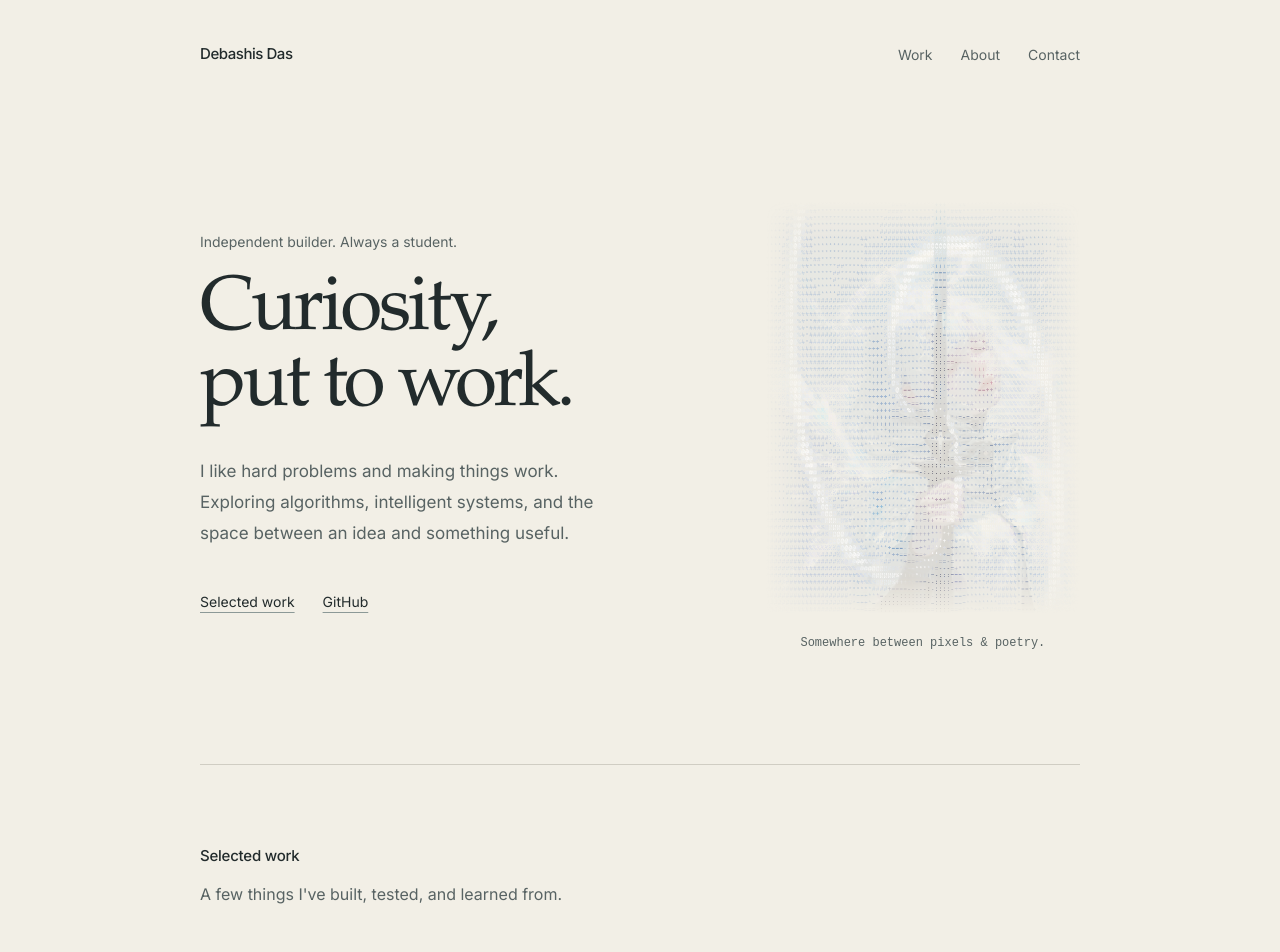
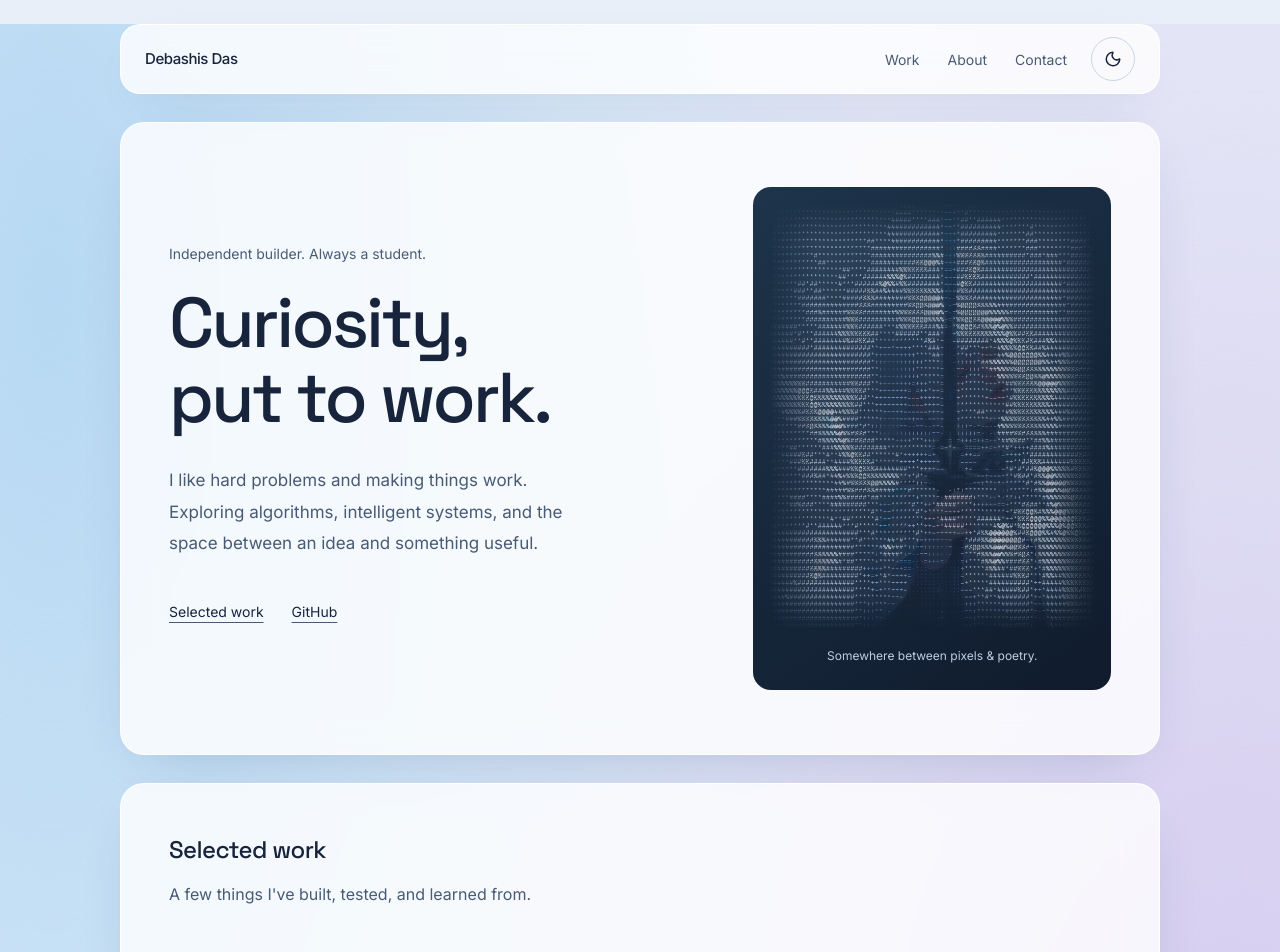
Before and after one commit to ValenBloodhunter/curious-compiled, a React (Vite) app: page / in a window 1280 px wide. Shown: the top 952 px of the page. Built offline with nearby package versions, Linux system fonts and the light colour scheme.

Commit message:
Add glass theme with dark mode and static ASCII portrait

```diff
--- a/index.html
+++ b/index.html
@@ -4,6 +4,15 @@
     <meta charset="UTF-8" />
     <meta name="viewport" content="width=device-width, initial-scale=1.0" />
     <meta name="theme-color" content="#141416" />
+    <script>
+      let theme;
+      try { theme = localStorage.getItem("theme"); } catch {}
+      if (theme !== "light" && theme !== "dark") {
+        theme = matchMedia("(prefers-color-scheme: dark)").matches ? "dark" : "light";
+      }
+      document.documentElement.dataset.theme = theme;
+      document.querySelector('meta[name="theme-color"]').content = theme === "dark" ? "#0c1220" : "#e9eff8";
+    </script>
     <meta name="description" content="An independent builder exploring algorithms, intelligent systems and the joy of making things work." />
     <link rel="icon" type="image/svg+xml" href="/favicon.svg" />
     <link rel="preconnect" href="https://fonts.googleapis.com" />
--- a/src/components/AsciiPortrait.tsx
+++ b/src/components/AsciiPortrait.tsx
@@ -1,5 +1,4 @@
 import { useEffect, useRef } from "react";
-import { useReducedMotion } from "motion/react";
 import warrior from "../assets/ice-warrior.jpg";
 
 const columns = 80;
@@ -8,15 +7,12 @@ const glyphs = " .:-=+*#%@";
 
 export default function AsciiPortrait() {
   const canvas = useRef<HTMLCanvasElement>(null);
-  const time = useRef(0);
-  const reducedMotion = useReducedMotion();
 
   useEffect(() => {
     const element = canvas.current;
     const context = element?.getContext("2d");
     if (!element || !context) return;
     const image = new Image();
-    let interval: number | undefined;
     let disposed = false;
 
     image.onload = () => {
@@ -29,7 +25,6 @@ export default function AsciiPortrait() {
       sampling.drawImage(image, 0, 0, columns, rows);
       const pixels = sampling.getImageData(0, 0, columns, rows).data;
 
-      const draw = () => {
       context.clearRect(0, 0, element.width, element.height);
       context.font = "12px monospace";
       context.textBaseline = "top";
@@ -38,32 +33,17 @@ export default function AsciiPortrait() {
           const offset = (y * columns + x) * 4;
           const r = pixels[offset], g = pixels[offset + 1], b = pixels[offset + 2];
           const luminance = (r * 0.2126 + g * 0.7152 + b * 0.0722) / 255;
-            const radius = Math.hypot(x - columns / 2, (y - rows / 2) * 0.8);
-            const angle = Math.atan2(y - rows / 2, x - columns / 2);
-            const frost = Math.max(0, Math.cos(radius * 0.22 - angle * 2 + time.current)) ** 10;
-            const character = glyphs[Math.min(glyphs.length - 1, Math.floor((luminance + frost * 0.4) * glyphs.length))];
-            context.fillStyle = `rgba(${r + (255 - r) * frost},${g + (255 - g) * frost},${b + (255 - b) * frost},${0.65 + frost * 0.35})`;
+          const character = glyphs[Math.min(glyphs.length - 1, Math.floor(luminance * glyphs.length))];
+          context.fillStyle = `rgb(${r},${g},${b})`;
           context.fillText(character, x * 8, y * 14);
         }
       }
     };
-
-      draw();
-      if (reducedMotion) return;
-      interval = window.setInterval(() => {
-        if (document.hidden) return;
-        const bounds = element.getBoundingClientRect();
-        if (bounds.bottom < 0 || bounds.top > window.innerHeight) return;
-        time.current += 0.08;
-        draw();
-      }, 80);
-    };
     image.src = warrior;
     return () => {
       disposed = true;
-      window.clearInterval(interval);
     };
-  }, [reducedMotion]);
+  }, []);
 
   return (
     <figure className="hero-art portrait-art">
--- a/src/components/Navbar.tsx
+++ b/src/components/Navbar.tsx
@@ -1,14 +1,31 @@
 import { profile } from "../data/profile";
+import { useState } from "react";
+import { Moon, Sun } from "lucide-react";
 
 export default function Navbar() {
+  const [dark, setDark] = useState(() => document.documentElement.dataset.theme === "dark");
+
+  function toggleTheme() {
+    const theme = dark ? "light" : "dark";
+    document.documentElement.dataset.theme = theme;
+    document.querySelector('meta[name="theme-color"]')?.setAttribute("content", dark ? "#e9eff8" : "#0c1220");
+    setDark(!dark);
+    try { localStorage.setItem("theme", theme); } catch { /* Keep the toggle usable when storage is blocked. */ }
+  }
+
   return (
     <header className="page-shell site-nav">
       <a className="site-name" href="#top" aria-label="Back to top">{profile.displayName}</a>
-      <nav className="nav-links" aria-label="Primary navigation">
-        <a href="#work">Work</a>
-        <a href="#about">About</a>
-        <a href="#contact">Contact</a>
-      </nav>
+      <div className="nav-actions">
+        <nav className="nav-links" aria-label="Primary navigation">
+          <a href="#work">Work</a>
+          <a href="#about">About</a>
+          <a href="#contact">Contact</a>
+        </nav>
+        <button className="theme-toggle" type="button" onClick={toggleTheme} aria-label={dark ? "Switch to light theme" : "Switch to dark theme"}>
+          {dark ? <Sun size={18} aria-hidden="true" /> : <Moon size={18} aria-hidden="true" />}
+        </button>
+      </div>
     </header>
   );
 }
--- a/src/styles/globals.css
+++ b/src/styles/globals.css
@@ -1,14 +1,19 @@
-@theme inline {
-  --color-bg: #f2efe6;
-  --color-ink: #222b2c;
-  --color-muted: #586363;
-  --color-line: #d0cdc3;
-  --color-accent: #286477;
-  --font-display: "Iowan Old Style", "Palatino Linotype", Georgia, serif;
+@theme {
+  --color-bg: #e9eff8;
+  --color-ink: #17243b;
+  --color-muted: #485b75;
+  --color-line: #c8d4e5;
+  --color-accent: #285bb6;
+  --font-display: "Space Grotesk", sans-serif;
   --font-body: "Inter", sans-serif;
 }
 :root {
-  color-scheme: dark;
+  color-scheme: light;
+  --glass: rgb(255 255 255 / .8);
+  --glass-edge: rgb(255 255 255 / .95);
+  --glass-shadow: 0 18px 54px -28px rgb(29 61 112 / .3);
+  --wash-blue: #b7d9f3;
+  --wash-violet: #d4caef;
   font-family: var(--font-body);
   color: var(--color-ink);
   background: var(--color-bg);
@@ -17,49 +22,64 @@
   -webkit-font-smoothing: antialiased;
   -moz-osx-font-smoothing: grayscale;
 }
+:root[data-theme="dark"] {
+  color-scheme: dark;
+  --color-bg: #0c1220;
+  --color-ink: #edf3ff;
+  --color-muted: #b1c0d8;
+  --color-line: #34435c;
+  --color-accent: #a5c9ff;
+  --glass: rgb(21 31 50 / .82);
+  --glass-edge: rgb(173 198 237 / .18);
+  --glass-shadow: 0 20px 60px -28px rgb(0 0 0 / .65);
+  --wash-blue: #123b58;
+  --wash-violet: #31264e;
+}
 * { box-sizing: border-box; }
-html { scroll-behavior: smooth; scroll-padding-top: 2rem; }
-body { margin: 0; }
-::selection { background: #286477; color: #f2efe6; }
+html { scroll-padding-top: 2rem; }
+body { margin: 0; background: radial-gradient(ellipse at 4% 8%, var(--wash-blue), transparent 48%), radial-gradient(ellipse at 96% 35%, var(--wash-violet), transparent 52%), var(--color-bg); }
+::selection { background: var(--color-accent); color: var(--color-bg); }
 a { color: inherit; text-decoration: none; cursor: pointer; }
 a, button { -webkit-tap-highlight-color: transparent; }
 :focus-visible { outline: 2px solid var(--color-accent); outline-offset: 6px; }
-.page-shell { width: min(100% - 48px, 880px); margin-inline: auto; }
-.site-nav { display: flex; align-items: center; justify-content: space-between; gap: 20px; padding-block: 32px; }
+.page-shell { width: min(100% - 48px, 1040px); margin-inline: auto; }
+.site-nav, .hero, .section { background: var(--glass); border: 1px solid var(--glass-edge); border-radius: 24px; box-shadow: var(--glass-shadow); -webkit-backdrop-filter: blur(18px); backdrop-filter: blur(18px); }
+.site-nav { display: flex; align-items: center; justify-content: space-between; gap: 20px; margin-top: 24px; padding: 12px 24px; border-radius: 20px; }
+.nav-actions { display: flex; align-items: center; gap: 24px; }
+.theme-toggle { display: grid; place-items: center; width: 44px; height: 44px; padding: 0; border: 1px solid var(--color-line); border-radius: 50%; background: transparent; color: var(--color-ink); cursor: pointer; }
+.theme-toggle:hover { background: var(--color-bg); border-color: var(--color-accent); }
 .site-name { display: inline-flex; align-items: center; min-height: 44px; font-size: 15px; font-weight: 500; letter-spacing: -.03em; }
 .nav-links { display: flex; gap: 28px; font-size: 14px; color: var(--color-muted); }
 .nav-links a, .text-link { display: inline-flex; align-items: center; min-height: 44px; }
-.nav-links a, .text-link, .project-link h3 { transition: color 180ms ease; }
 .nav-links a:hover { color: var(--color-ink); text-decoration: underline; text-underline-offset: 6px; }
-.hero { display: grid; grid-template-columns: minmax(0, 1.25fr) minmax(0, .75fr); align-items: center; gap: 42px; padding-block: 94px 112px; }
+.hero { display: grid; grid-template-columns: minmax(0, 1.2fr) minmax(0, .8fr); align-items: center; gap: 48px; padding: 64px 48px; margin-top: 28px; margin-bottom: 28px; }
 .hero-intro { margin: 0 0 22px; font-size: 14px; color: var(--color-muted); }
-.hero h1 { margin: 0; font-family: var(--font-display); font-size: clamp(3.5rem, 6vw, 5rem); font-weight: 400; line-height: .99; letter-spacing: -.045em; }
-.hero-art { min-width: 0; margin: 0; text-align: center; }
+.hero h1 { margin: 0; font-family: var(--font-display); font-size: clamp(3rem, 5.5vw, 4.5rem); font-weight: 500; line-height: 1.06; letter-spacing: -.04em; }
+.hero-art { min-width: 0; margin: 0; padding: 16px 16px 24px; border-radius: 18px; background: linear-gradient(145deg, #1d344a, #101b2d); text-align: center; }
 .portrait-frame { position: relative; width: 100%; max-width: 340px; aspect-ratio: 640 / 840; margin-inline: auto 0; overflow: hidden; mask-image: linear-gradient(to right, transparent, #000 14%, #000 86%, transparent), linear-gradient(to bottom, transparent, #000 9%, #000 91%, transparent); mask-composite: intersect; }
 .portrait-frame img, .portrait-frame canvas { position: absolute; inset: 0; width: 100%; height: 100%; object-fit: cover; }
 .portrait-frame img { opacity: .12; }
 .portrait-frame canvas { filter: saturate(1.2); }
-.portrait-art figcaption { color: #586363; }
-.hero-art figcaption { display: flex; flex-wrap: wrap; justify-content: center; align-items: center; gap: 4px 20px; margin-top: 20px; font-family: ui-monospace, "Cascadia Code", monospace; font-size: 12px; color: var(--color-muted); }
+.hero-art figcaption { margin-top: 16px; font-size: 12px; line-height: 1.6; color: #bdcde1; }
 .hero-description { max-width: 430px; margin: 30px 0 0; font-size: 17px; line-height: 1.85; color: var(--color-muted); }
 .hero-links { display: flex; flex-wrap: wrap; align-items: center; gap: 28px; margin-top: 30px; font-size: 14px; }
-.text-link { text-decoration: underline; text-decoration-color: #8c9997; text-underline-offset: 5px; text-decoration-thickness: 1px; }
+.text-link { text-decoration: underline; text-decoration-color: var(--color-muted); text-underline-offset: 5px; text-decoration-thickness: 1px; }
 .text-link:hover { color: var(--color-accent); text-decoration-color: var(--color-accent); }
-.section { padding-block: 80px; border-top: 1px solid var(--color-line); }
+.section { padding: 48px; margin-bottom: 28px; }
 .section-heading { margin-bottom: 44px; }
-.section-heading h2 { margin: 0; font-size: 15px; font-weight: 500; letter-spacing: -.015em; }
+.section-heading h2 { margin: 0; font-family: var(--font-display); font-size: 24px; font-weight: 500; letter-spacing: -.025em; }
 .section-heading p { max-width: 540px; margin: 12px 0 0; font-size: 16px; line-height: 1.8; color: var(--color-muted); }
 .project-row + .project-row { border-top: 1px solid var(--color-line); }
 .project-link { display: grid; grid-template-columns: 200px minmax(0, 1fr); gap: 40px; padding-block: 32px; }
 .project-row:first-child .project-link { padding-top: 0; }
-.project-link h3 { margin: 0; font-family: var(--font-display); font-size: 26px; font-weight: 500; letter-spacing: -.045em; }
+.project-link h3 { margin: 0; font-family: var(--font-display); font-size: 26px; font-weight: 500; letter-spacing: -.03em; }
 .project-link:hover h3 { color: var(--color-accent); }
 .project-link:hover .project-action { text-decoration-color: var(--color-accent); }
 .project-category { margin: 10px 0 0; font-size: 13px; line-height: 1.7; color: var(--color-muted); text-transform: lowercase; }
 .project-tagline { margin: 0; font-size: 16px; line-height: 1.6; }
 .project-description { margin: 12px 0 0; font-size: 15px; line-height: 1.85; color: var(--color-muted); }
 .project-stack { display: flex; flex-wrap: wrap; gap: 8px 16px; margin: 20px 0 0; padding: 0; list-style: none; color: var(--color-muted); font-size: 12px; text-transform: lowercase; }
-.project-action { display: inline-block; margin-top: 22px; font-size: 13px; text-decoration: underline; text-underline-offset: 5px; text-decoration-color: #8c9997; transition: text-decoration-color 180ms ease; }
+.project-action { display: inline-block; margin-top: 22px; font-size: 13px; text-decoration: underline; text-underline-offset: 5px; text-decoration-color: var(--color-muted); }
 .more-work { margin-top: 20px; font-size: 14px; }
 .about-grid { display: grid; grid-template-columns: minmax(0, 1.8fr) minmax(0, 1fr); gap: 72px; }
 .about-copy p { margin: 0 0 18px; font-size: 16px; line-height: 1.9; color: var(--color-muted); }
@@ -73,30 +93,32 @@ a, button { -webkit-tap-highlight-color: transparent; }
 .exploration { display: grid; grid-template-columns: 200px minmax(0, 1fr); gap: 40px; }
 .exploration h3 { margin: 0; font-size: 16px; font-weight: 400; line-height: 1.8; }
 .exploration p { margin: 0; color: var(--color-muted); font-size: 15px; line-height: 1.85; }
-.contact { padding-block: 88px 100px; }
-.contact h2 { margin: 0; font-family: var(--font-display); font-size: clamp(2.5rem, 6vw, 4rem); font-weight: 400; line-height: 1.15; letter-spacing: -.055em; }
+.contact { padding-block: 56px 64px; }
+.contact h2 { margin: 0; font-family: var(--font-display); font-size: clamp(2.25rem, 5vw, 3.5rem); font-weight: 400; line-height: 1.15; letter-spacing: -.04em; }
 .contact p { max-width: 420px; margin: 24px 0; color: var(--color-muted); font-size: 16px; line-height: 1.85; }
 .contact-email { font-size: clamp(.95rem, 3.3vw, 1.125rem); overflow-wrap: anywhere; }
 .footer { display: flex; flex-wrap: wrap; align-items: center; justify-content: space-between; gap: 12px 28px; padding-block: 24px; border-top: 1px solid var(--color-line); font-size: 13px; color: var(--color-muted); }
 .footer p { margin: 0; }
 .footer nav { display: flex; flex-wrap: wrap; gap: 24px; }
-@media (min-width: 1440px) { .hero { padding-block: 144px 152px; } }
 @media (max-width: 800px) {
-  .hero { grid-template-columns: minmax(0, 1fr); gap: 64px; }
+  .hero { grid-template-columns: minmax(0, 1fr); gap: 40px; }
+  .hero-art { width: min(100%, 360px); margin-inline: auto; }
   .portrait-frame { margin-inline: auto; }
 }
 @media (max-width: 600px) {
-  .site-nav { padding-block: 20px; gap: 12px; }
+  .page-shell { width: calc(100% - 32px); }
+  .site-nav { padding: 12px 16px; gap: 8px; flex-wrap: wrap; margin-top: 16px; }
   .site-name { font-size: 14px; }
+  .nav-actions { width: 100%; justify-content: space-between; }
   .nav-links { gap: 18px; font-size: 13px; }
-  .hero { padding-block: 76px 88px; }
+  .hero { padding: 36px 24px; margin-top: 16px; }
   .hero-description { font-size: 16px; }
-  .section { padding-block: 56px; }
+  .section { padding: 32px 24px; }
   .project-link, .exploration { grid-template-columns: minmax(0, 1fr); gap: 18px; }
   .project-link { padding-block: 30px; }
   .project-category { margin-top: 4px; }
   .about-grid { grid-template-columns: minmax(0, 1fr); gap: 28px; }
-  .contact { padding-block: 64px 72px; }
+  .contact { padding-block: 40px; }
   .footer { align-items: flex-start; flex-direction: column; }
 }
 @media (prefers-reduced-motion: reduce) {
```
Lines whose indentation alone changed are shown as unchanged.
